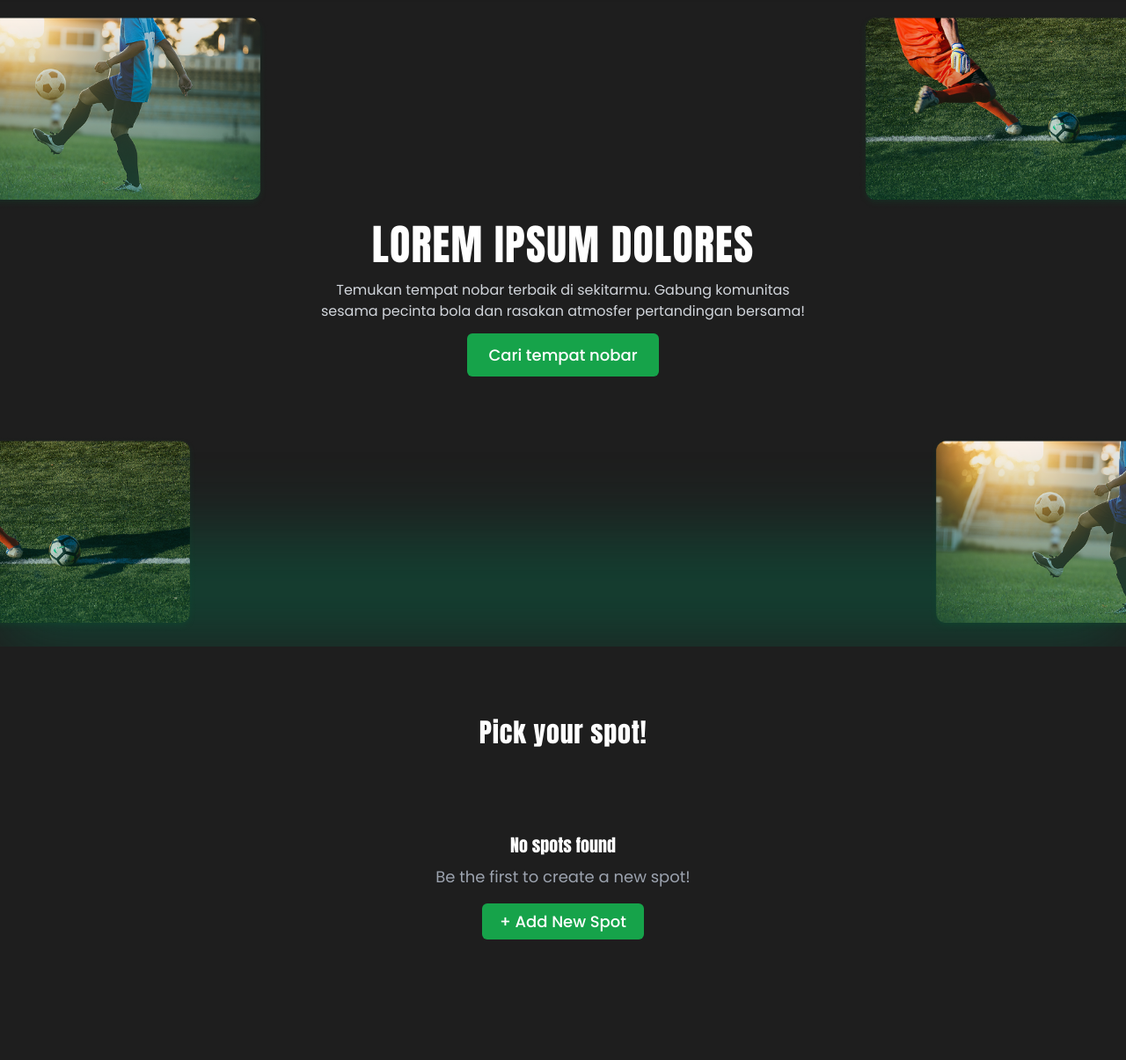
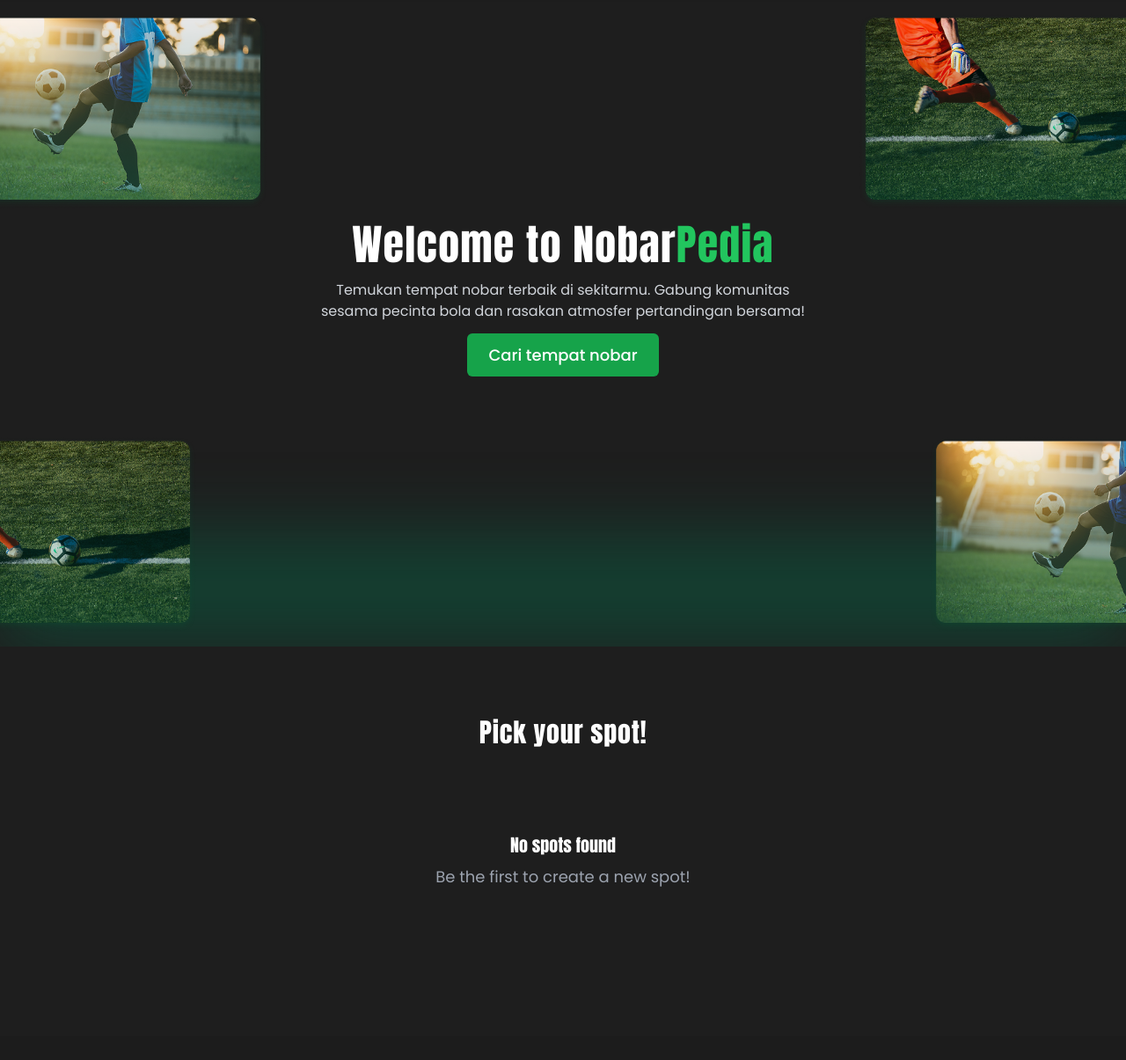
Before and after one commit to pbp-kelompok-a9/NobarPedia, a Django app: page / in a window 1280 px wide. Shown: the part 65-1270 px from the top of the page at 88% size. After the commit the page ends 1073 px from the top, so only its background shows below. Run offline with Django 5.2, Linux system fonts and the light colour scheme; data that the repository does not hold is empty; some libraries are stand-ins or nearby versions; some web fonts are replaced.

Commit message:
lorem ipsum homepage fix

```diff
--- a/homepage/templates/homepage.html
+++ b/homepage/templates/homepage.html
@@ -31,7 +31,7 @@
 
     <!-- Desktop teks -->
   <div class="hidden md:block relative text-center max-w-xl z-10">
-    <h1 class="text-5xl mb-4 tracking-wide">LOREM IPSUM DOLORES</h1>
+    <h1 class="text-5xl mb-4 tracking-wide">Welcome to Nobar<span class="text-green-500">Pedia</span></h1>
     <p class="text-gray-300 mb-6 text-base">
       Temukan tempat nobar terbaik di sekitarmu. Gabung komunitas sesama pecinta bola dan rasakan atmosfer pertandingan bersama!
     </p>
@@ -44,7 +44,7 @@
    <!-- Mobile teks -->
   <div class="flex flex-col items-center justify-center md:hidden z-10">
     <!-- Teks -->
-    <h1 class="text-2xl mb-3 text-center tracking-wide">LOREM IPSUM DOLORES</h1>
+    <h1 class="text-2xl mb-3 text-center tracking-wide">Welcome to Nobar<span class="text-green-500">Pedia</span></h1>
     <p class="text-gray-300 text-center mb-4 text-sm">
       Temukan tempat nobar terbaik di sekitarmu. Gabung komunitas sesama pecinta bola dan rasakan atmosfer pertandingan bersama!
     </p>
@@ -138,9 +138,7 @@
   <div id="empty" class="hidden text-center py-16">
     <h3 class="text-xl mb-2">No spots found</h3>
     <p class="text-gray-400 mb-6">Be the first to create a new spot!</p>
-    <a href="{% url 'homepage:create_spot' %}" class="bg-green-600 hover:bg-green-700 text-white font-medium px-5 py-2 rounded-md transition">
-      + Add New Spot
-    </a>
+
   </div>
 
   <!-- Grid Container -->
@@ -190,7 +188,7 @@ function buildSpotCard(spot) {
     const div = document.createElement('div');
     div.className = "bg-white rounded-xl shadow hover:shadow-lg transition overflow-hidden text-gray-900 flex flex-col";
 
-    const linkDetail = `{% url 'homepage:show_homepage'%}`;
+    const linkDetail = `{% url 'review:show_reviews' '00000000-0000-0000-0000-000000000000' %}`.replace('00000000-0000-0000-0000-000000000000', spot.id);
     const linkEdit = `{% url 'homepage:edit_spot' '00000000-0000-0000-0000-000000000000' %}`.replace('00000000-0000-0000-0000-000000000000', spot.id);
     const linkDelete = `{% url 'homepage:delete_spot' '00000000-0000-0000-0000-000000000000' %}`.replace('00000000-0000-0000-0000-000000000000', spot.id);
 
```
